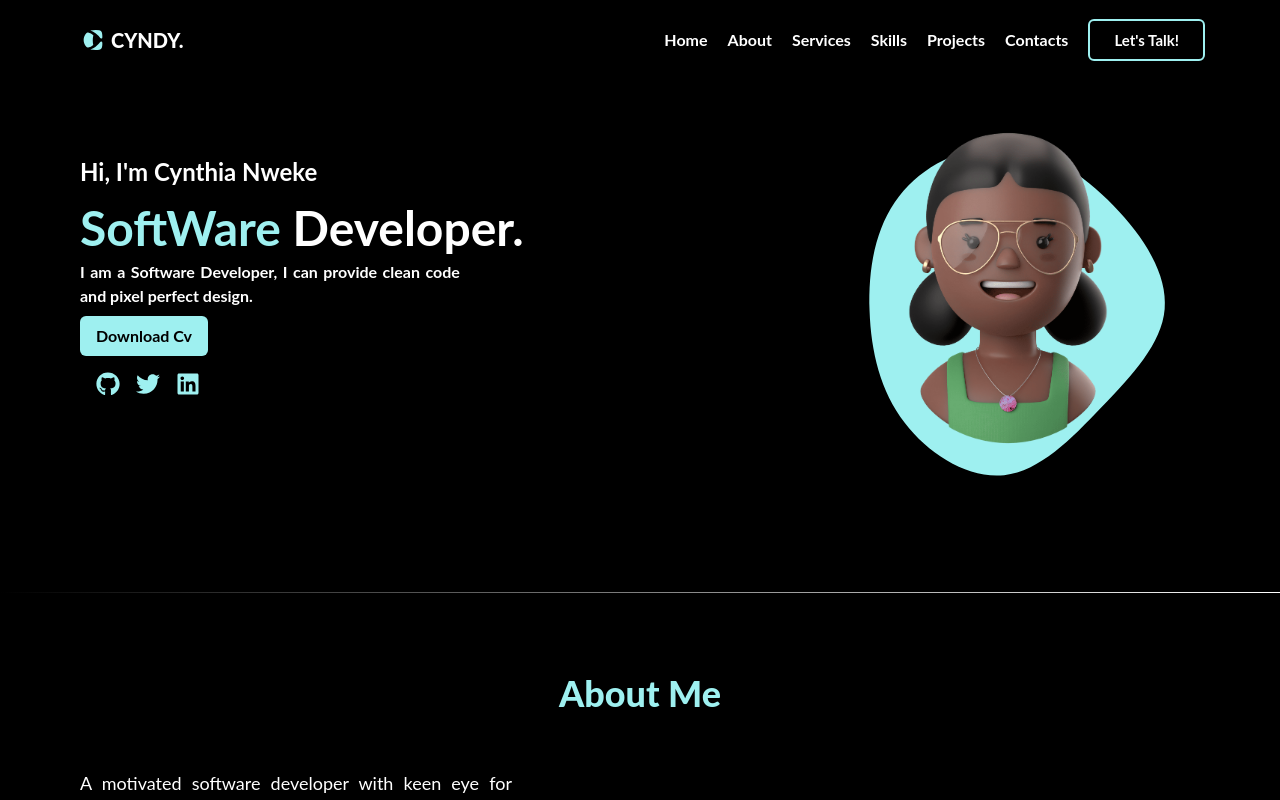
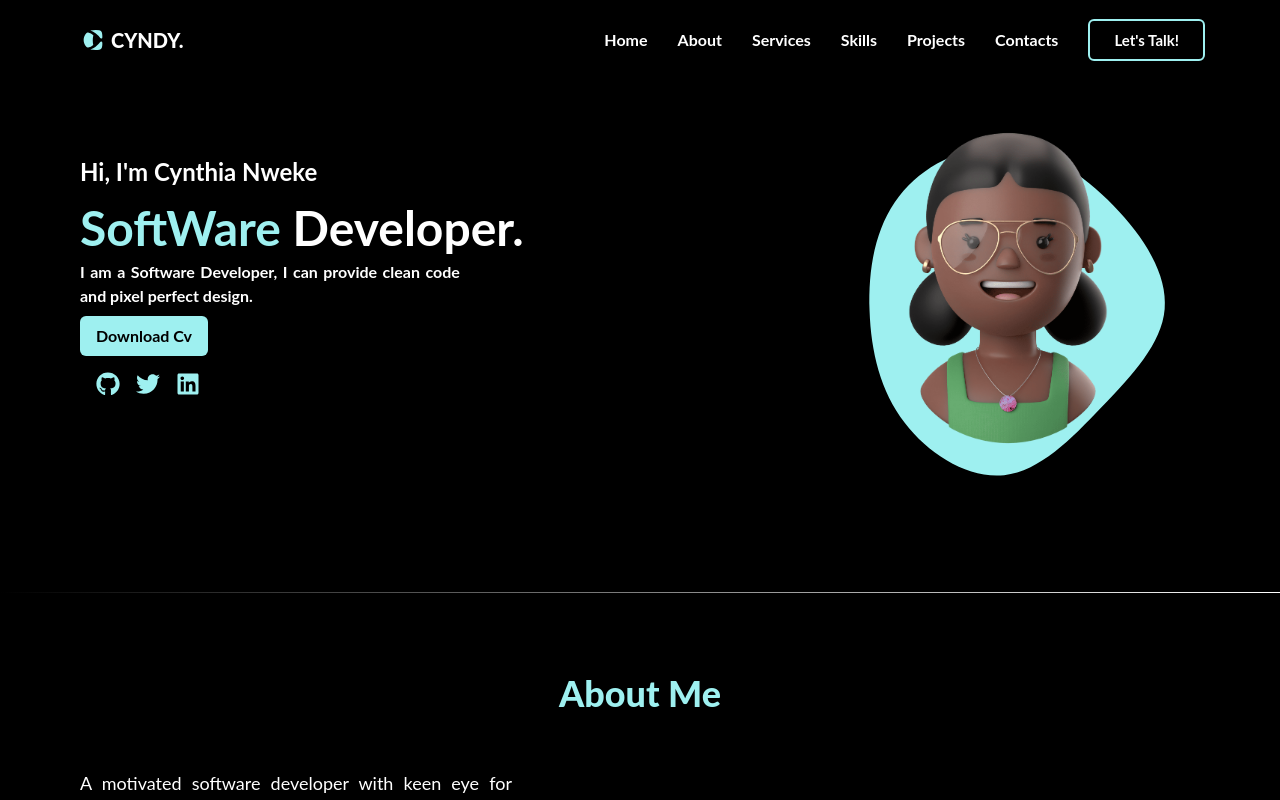
Before and after one commit to cyndylove1/cyndy-portfolio, a React (Create React App) app: page / in a window 1280 px wide. Shown: the top 800 px of the page. Built offline with nearby package versions, Linux system fonts and the light colour scheme.

Commit message:
intial commit

```diff
--- a/src/components/Navbar/Navbar.jsx
+++ b/src/components/Navbar/Navbar.jsx
@@ -38,7 +38,7 @@ const Navbar = () => {
           <h2>CYNDY.</h2>
         </div>
         <nav className='md:flex hidden'>
-          <ul className='flex items-center font-bold cursor-pointer gap-[30px] md:gap-[20px]'>
+          <ul className='flex items-center font-bold cursor-pointer lg:gap-[30px] md:gap-[20px]'>
             <Link to="hero" spy={true} smooth={true} duration={500} className='hover:text-blue transition duration-500 ease-in-out'>Home</Link>
             <Link to="about" spy={true} smooth={true} duration={500} className='hover:text-blue transition duration-500 ease-in-out'>About</Link>
             <Link to="services" spy={true} smooth={true} duration={500} className='hover:text-blue transition duration-500 ease-in-out'>Services</Link>
```
